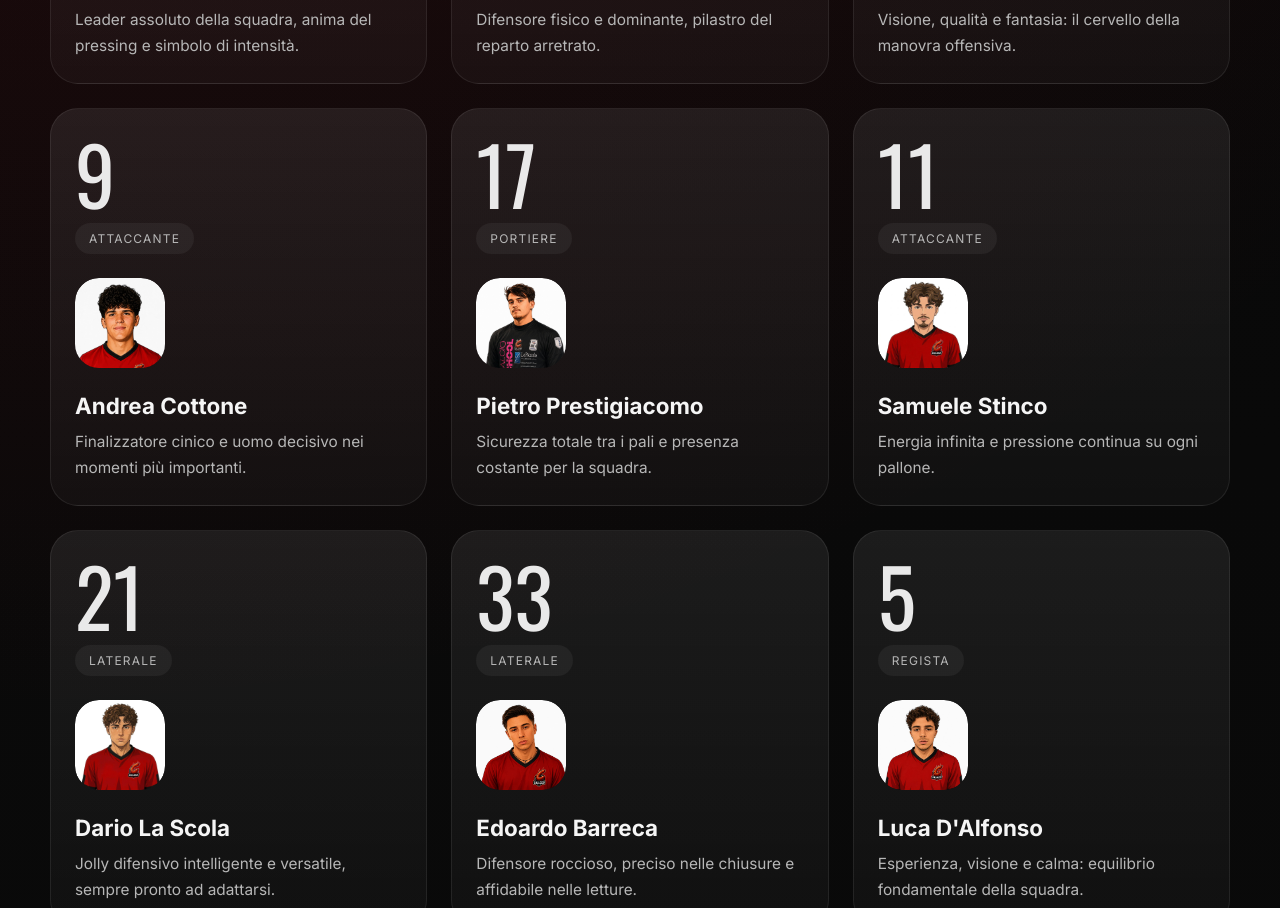
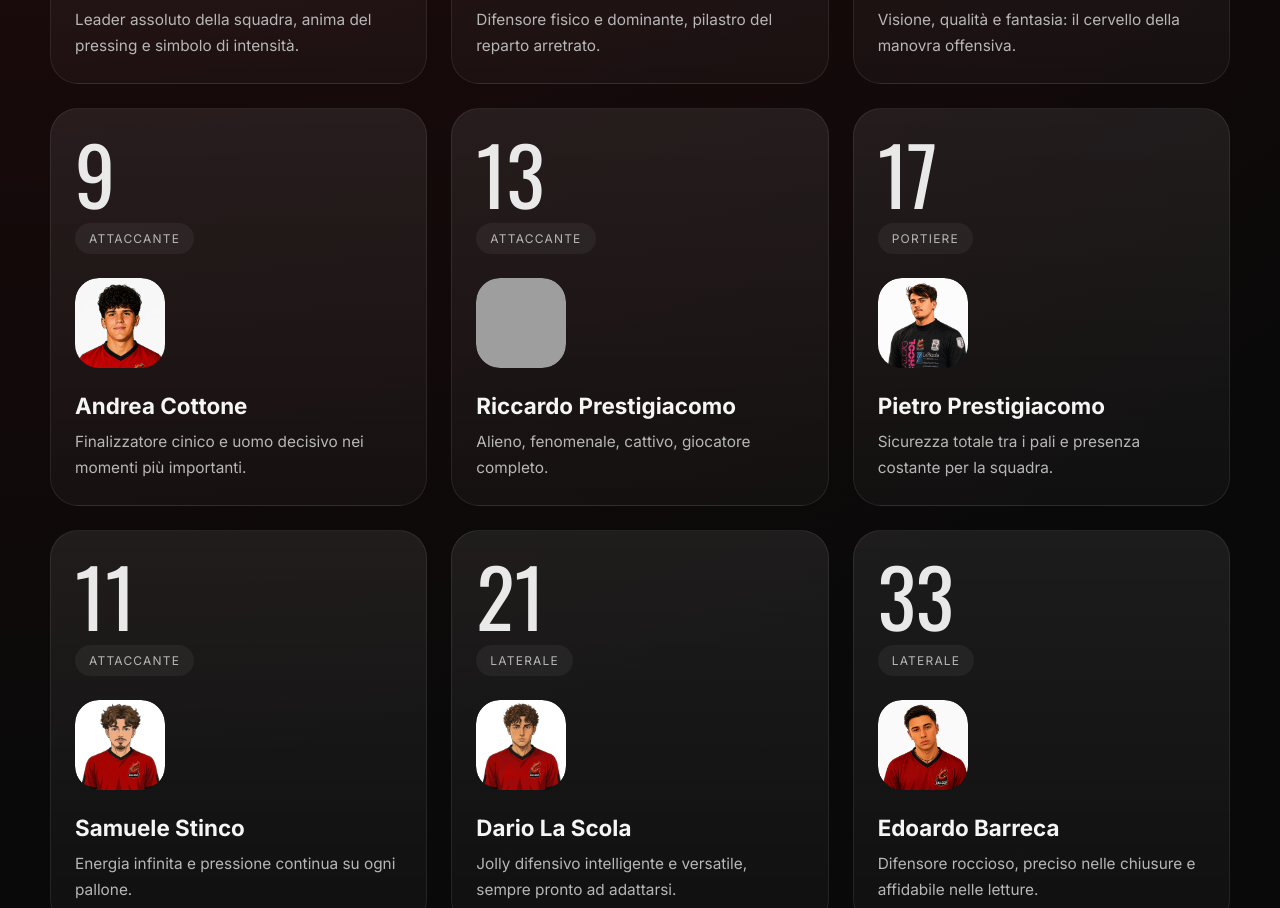
Before and after one commit to ImRoxas07/callozziweb, a plain HTML site: page index.html in a window 1280 px wide. Shown: the part 1438-2346 px from the top of the page. Drawn offline with nearby package versions, Linux system fonts and the light colour scheme; grey boxes are pictures that could not be loaded.

Commit message:
Presti aggiunta

```diff
--- a/index.html
+++ b/index.html
@@ -164,6 +164,7 @@
       <div class="player-card"><div class="player-number">3</div><div class="player-role">Difensore</div><div class="player-avatar player-avatar--photo"><img src="./assets/0003.png" alt="Massimo Anello"></div><h3>Massimo Anello</h3><p>Difensore fisico e dominante, pilastro del reparto arretrato.</p></div>
       <div class="player-card"><div class="player-number">10</div><div class="player-role">Regista</div><div class="player-avatar player-avatar--photo"><img src="./assets/0087.jpg" alt="Luca Monastero"></div><h3>Luca Monastero</h3><p>Visione, qualità e fantasia: il cervello della manovra offensiva.</p></div>
       <div class="player-card"><div class="player-number">9</div><div class="player-role">Attaccante</div><div class="player-avatar player-avatar--photo"><img src="./assets/0090.jpg" alt="Andrea Cottone"></div><h3>Andrea Cottone</h3><p>Finalizzatore cinico e uomo decisivo nei momenti più importanti.</p></div>
+      <div class="player-card"><div class="player-number">13</div><div class="player-role">Attaccante</div><div class="player-avatar player-avatar--photo"><img src="./assets/0092.png" alt="Riccardo Prestigiacomo"></div><h3>Riccardo Prestigiacomo</h3><p>Alieno, fenomenale, cattivo, giocatore completo.</p></div>
       <div class="player-card"><div class="player-number">17</div><div class="player-role">Portiere</div><div class="player-avatar player-avatar--photo"><img src="./assets/0085.jpg" alt="Pietro Prestigiacomo"></div><h3>Pietro Prestigiacomo</h3><p>Sicurezza totale tra i pali e presenza costante per la squadra.</p></div>
       <div class="player-card"><div class="player-number">11</div><div class="player-role">Attaccante</div><div class="player-avatar player-avatar--photo"><img src="./assets/0004.jpg" alt="Samuele Stinco"></div><h3>Samuele Stinco</h3><p>Energia infinita e pressione continua su ogni pallone.</p></div>
       <div class="player-card"><div class="player-number">21</div><div class="player-role">Laterale</div><div class="player-avatar player-avatar--photo"><img src="./assets/0005.jpg" alt="Dario La Scola"></div><h3>Dario La Scola</h3><p>Jolly difensivo intelligente e versatile, sempre pronto ad adattarsi.</p></div>
```
Also changed, not shown: 1 other file.
